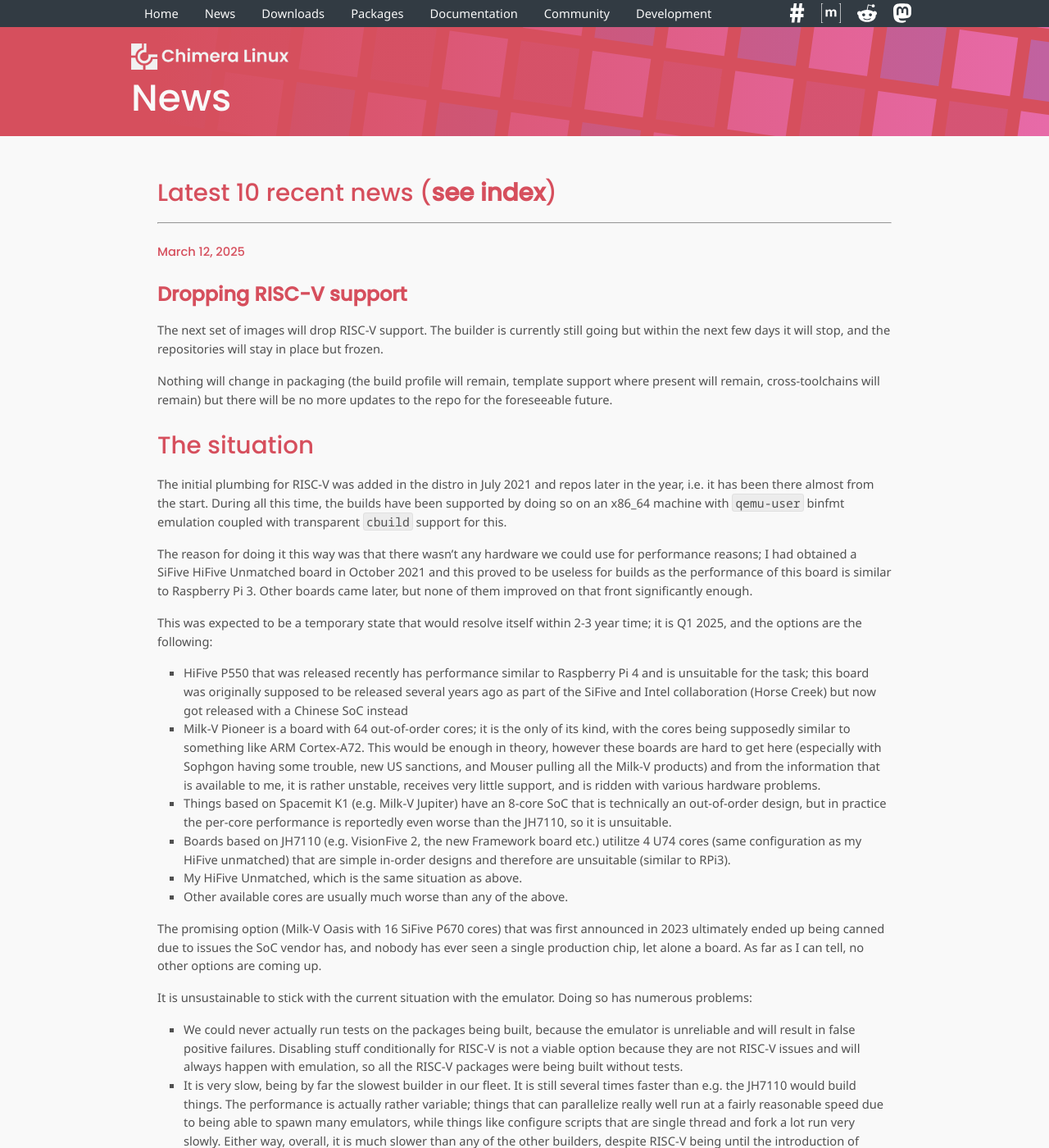
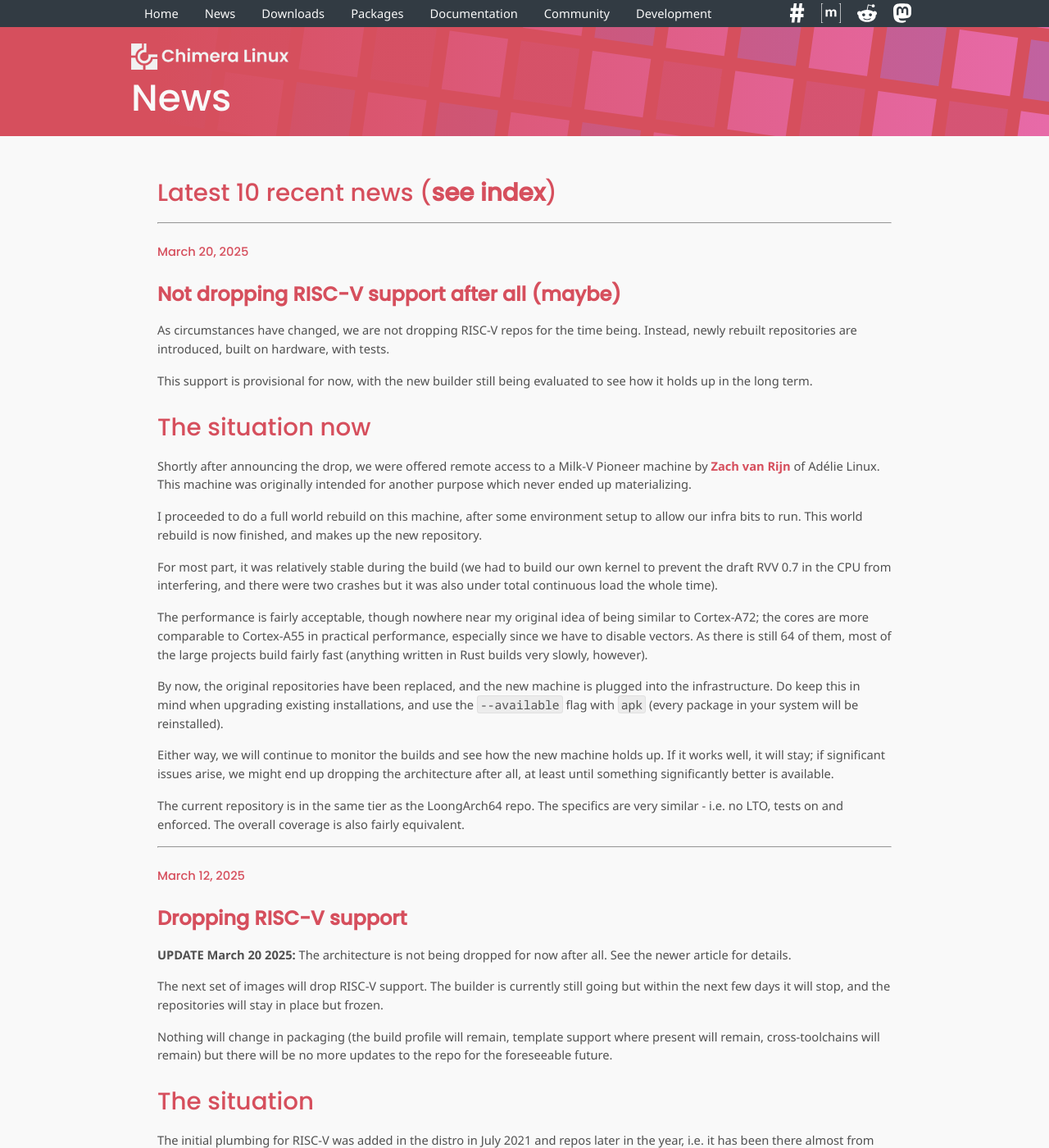
Before and after one commit to chimera-linux/chimera-linux.github.io, a Jekyll site: the page built from news/index.html, in a window 1280 px wide and 1400 px high. Shown: the whole window at 82% size. Built offline with Jekyll 4.4.1, drawn with Linux system fonts in a browser that asks for light colours; some of the changed text lies outside the part shown.

Commit message:
riscv announcement

```diff
--- a/_posts/2025-03-12-dropping-riscv.md
+++ b/_posts/2025-03-12-dropping-riscv.md
@@ -3,6 +3,9 @@
 layout: post
 excerpt_separator: <!--more-->
 ---
+
+**UPDATE March 20 2025:** The architecture is not being dropped
+for now after all. See the newer article for details.
 
 The next set of images will drop RISC-V support. The builder is
 currently still going but within the next few days it will stop,
--- /dev/null
+++ b/_posts/2025-03-20-new-riscv-server.md
@@ -0,0 +1,51 @@
+---
+title: Not dropping RISC-V support after all (maybe)
+layout: post
+excerpt_separator: <!--more-->
+---
+
+As circumstances have changed, we are not dropping RISC-V repos
+for the time being. Instead, newly rebuilt repositories are introduced,
+built on hardware, with tests.
+
+This support is provisional for now, with the new builder still being
+evaluated to see how it holds up in the long term.
+
+<!--more-->
+
+## The situation now
+
+Shortly after announcing the drop, we were offered remote access to
+a Milk-V Pioneer machine by [Zach van Rijn](https://zv.io) of Adélie
+Linux. This machine was originally intended for another purpose which
+never ended up materializing.
+
+I proceeded to do a full world rebuild on this machine, after some
+environment setup to allow our infra bits to run. This world rebuild
+is now finished, and makes up the new repository.
+
+For most part, it was relatively stable during the build (we had to
+build our own kernel to prevent the draft RVV 0.7 in the CPU from
+interfering, and there were two crashes but it was also under total
+continuous load the whole time).
+
+The performance is fairly acceptable, though nowhere near my original
+idea of being similar to Cortex-A72; the cores are more comparable
+to Cortex-A55 in practical performance, especially since we have to
+disable vectors. As there is still 64 of them, most of the large
+projects build fairly fast (anything written in Rust builds very
+slowly, however).
+
+By now, the original repositories have been replaced, and the new
+machine is plugged into the infrastructure. Do keep this in mind when
+upgrading existing installations, and use the `--available` flag with
+`apk` (every package in your system will be reinstalled).
+
+Either way, we will continue to monitor the builds and see how the
+new machine holds up. If it works well, it will stay; if significant
+issues arise, we might end up dropping the architecture after all,
+at least until something significantly better is available.
+
+The current repository is in the same tier as the LoongArch64 repo.
+The specifics are very similar - i.e. no LTO, tests on and enforced.
+The overall coverage is also fairly equivalent.
```
